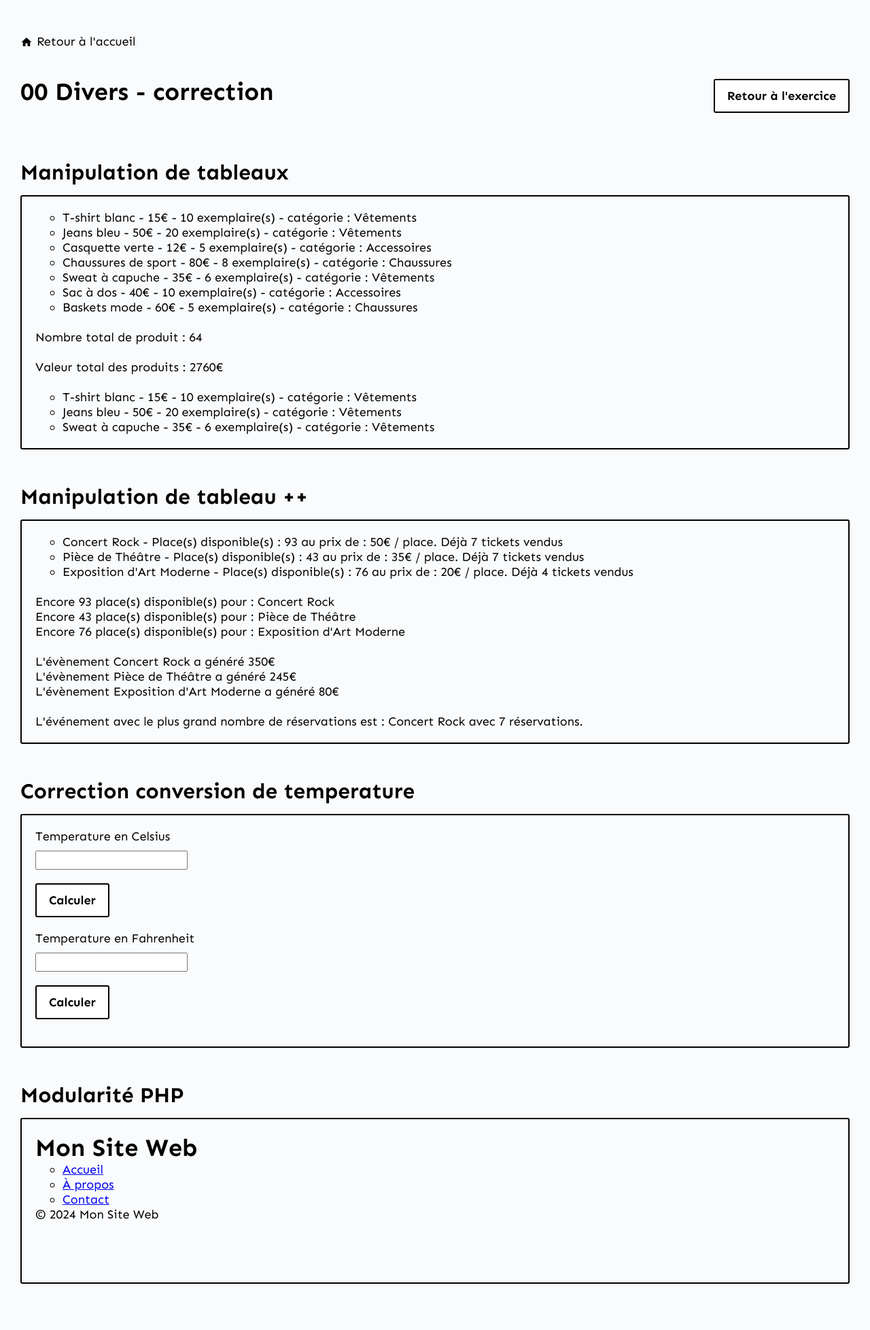
After one commit to Wagle-Studio/exercices_php, a PHP site: page /00_DIVERS/correction/index.php in a window 1280 px wide. The commit adds this page. Shown: the whole page at 68% size. Run offline with PHP 8.4, Linux system fonts and the light colour scheme.

Commit message:
Add 00 PHP divers

```diff
--- /dev/null
+++ b/00_DIVERS/components/footer.php
@@ -0,0 +1,3 @@
+<footer>
+    <p>&copy; 2024 Mon Site Web</p>
+</footer>
--- /dev/null
+++ b/00_DIVERS/components/header.php
@@ -0,0 +1,10 @@
+<header>
+    <h1>Mon Site Web</h1>
+    <nav>
+        <ul>
+            <li><a href="index.php">Accueil</a></li>
+            <li><a href="about.php">À propos</a></li>
+            <li><a href="contact.php">Contact</a></li>
+        </ul>
+    </nav>
+</header>
--- /dev/null
+++ b/00_DIVERS/correction/index.php
@@ -0,0 +1,272 @@
+<?php
+require_once "./../../config.php";
+?>
+
+<!DOCTYPE html>
+<html lang="fr">
+
+<head>
+    <meta charset="UTF-8" />
+    <meta http-equiv="X-UA-Compatible" content="IE=edge" />
+    <meta name="viewport" content="width=device-width, initial-scale=1.0" />
+    <link rel="stylesheet" href="<?php echo BASE_URL . "/assets/styles/global.css" ?>" />
+    <link rel="stylesheet" href="<?php echo BASE_URL . "/assets/styles/app.css" ?>" />
+    <link rel="stylesheet" href="<?php echo BASE_URL . "/assets/styles/exercice.css" ?>" />
+    <link rel="stylesheet" href="<?php echo BASE_URL . "/00_DIVERS/assets/styles.css" ?>" />
+    <title>00 Divers - correction</title>
+</head>
+
+<body>
+    <main>
+        <div class="appExerciceHeader">
+            <svg
+                stroke="currentColor"
+                fill="currentColor"
+                stroke-width="0"
+                viewBox="0 0 24 24">
+                <path fill="none" d="M0 0h24v24H0z"></path>
+                <path d="M10 20v-6h4v6h5v-8h3L12 3 2 12h3v8z"></path>
+            </svg>
+            <a href="<?php echo BASE_URL . "/index.php"; ?>">Retour à l'accueil</a>
+        </div>
+        <article class="exercicePlayground">
+            <div class="exerciceHeader">
+                <div class="exerciceToolbar">
+                    <div class="exerciceToolbarLeftboxStorage">
+                        <h1>00 Divers - correction</h1>
+                    </div>
+                    <a href="<?php echo BASE_URL . "/00_DIVERS/index.php"; ?>" class="button">Retour à l'exercice</a>
+                </div>
+            </div>
+            <ul class="exerciceList">
+                <li>
+                    <section class="exercice">
+                    <h2 class="exerciceTitle">Manipulation de tableaux</h2>
+                        <div class="exerciceboxStorage">
+                            <?php
+                            $inventaire = [
+                                ['nom' => 'T-shirt blanc', 'prix' => 15.00, 'quantité' => 10, 'catégorie' => 'Vêtements'],
+                                ['nom' => 'Jeans bleu', 'prix' => 50.00, 'quantité' => 20, 'catégorie' => 'Vêtements'],
+                                ['nom' => 'Casquette verte', 'prix' => 12.00, 'quantité' => 5, 'catégorie' => 'Accessoires'],
+                                ['nom' => 'Chaussures de sport', 'prix' => 80.00, 'quantité' => 8, 'catégorie' => 'Chaussures'],
+                                ['nom' => 'Sweat à capuche', 'prix' => 35.00, 'quantité' => 6, 'catégorie' => 'Vêtements'],
+                                ['nom' => 'Sac à dos', 'prix' => 40.00, 'quantité' => 10, 'catégorie' => 'Accessoires'],
+                                ['nom' => 'Baskets mode', 'prix' => 60.00, 'quantité' => 5, 'catégorie' => 'Chaussures'],
+                            ];
+
+                            echo ('<ul>');
+                            foreach ($inventaire as $item) {
+                                echo ("<li>" . $item['nom'] . " - " . $item['prix'] . "€ - " . $item['quantité'] . " exemplaire(s) - catégorie : " . $item['catégorie'] . "</li>");
+                            }
+                            echo ('</ul>');
+
+                            $totalProduct = 0;
+
+                            echo ('</br>');
+
+                            foreach ($inventaire as $item) {
+                                $totalProduct = $totalProduct + $item['quantité'];
+                            }
+
+                            echo ("<p>Nombre total de produit : " . $totalProduct . "</p>");
+
+                            echo ('</br>');
+
+                            $totalProductValue = 0;
+
+                            foreach ($inventaire as $item) {
+                                $totalProductValue = $totalProductValue + ($item['quantité'] * $item['prix']);
+                            }
+
+                            echo ("<p>Valeur total des produits : " . $totalProductValue . "€</p>");
+
+                            echo ('</br>');
+
+                            echo ('<ul>');
+                            foreach ($inventaire as $item) {
+                                if ($item['catégorie'] === 'Vêtements') {
+                                    echo ("<li>" . $item['nom'] . " - " . $item['prix'] . "€ - " . $item['quantité'] . " exemplaire(s) - catégorie : " . $item['catégorie'] . "</li>");
+                                }
+                            }
+                            echo ('</ul>');
+                            ?>
+                        </div>
+                    </section>
+                </li>
+                <li>
+                    <section class="exercice">
+                        <h2 class="exerciceTitle">Manipulation de tableau ++</h2>
+                        <div class="exerciceboxStorage">
+                            <?php
+                            $evenements = [
+                                [
+                                    'nom' => 'Concert Rock',
+                                    'placesDisponibles' => 100,
+                                    'prix' => 50.00,
+                                    'reservations' => [
+                                        ['nom' => 'Alice', 'nombreBillets' => 2],
+                                        ['nom' => 'Bob', 'nombreBillets' => 5],
+                                    ],
+                                ],
+                                [
+                                    'nom' => 'Pièce de Théâtre',
+                                    'placesDisponibles' => 50,
+                                    'prix' => 35.00,
+                                    'reservations' => [
+                                        ['nom' => 'Charlie', 'nombreBillets' => 3],
+                                        ['nom' => 'Diana', 'nombreBillets' => 4],
+                                    ],
+                                ],
+                                [
+                                    'nom' => 'Exposition d\'Art Moderne',
+                                    'placesDisponibles' => 80,
+                                    'prix' => 20.00,
+                                    'reservations' => [
+                                        ['nom' => 'Eva', 'nombreBillets' => 2],
+                                        ['nom' => 'Frank', 'nombreBillets' => 2],
+                                    ],
+                                ],
+                            ];
+
+                            echo ('<ul>');
+                            foreach ($evenements as $evenement) {
+                                $eventName = $evenement['nom'];
+                                $eventPrice = $evenement['prix'];
+                                $eventTotalBookedTicket = 0;
+
+                                foreach ($evenement['reservations'] as $reservertion) {
+                                    $eventTotalBookedTicket = $eventTotalBookedTicket + $reservertion['nombreBillets'];
+                                }
+
+                                $eventTotalAvailableTicket = $evenement['placesDisponibles'] - $eventTotalBookedTicket;
+
+                                echo ("<li>" . $eventName . " - Place(s) disponible(s) : " . $eventTotalAvailableTicket . " au prix de : " . $eventPrice . "€ / place. Déjà " . $eventTotalBookedTicket . " tickets vendus</li>");
+                            }
+                            echo ('</ul>');
+
+                            echo ('</br>');
+
+                            foreach ($evenements as $evenement) {
+                                $eventTotalBookedTicket = 0;
+
+                                foreach ($evenement['reservations'] as $reservertion) {
+                                    $eventTotalBookedTicket = $eventTotalBookedTicket + $reservertion['nombreBillets'];
+                                }
+
+                                $eventTotalAvailableTicket = $evenement['placesDisponibles'] - $eventTotalBookedTicket;
+
+                                echo ("<p>Encore " . $eventTotalAvailableTicket . " place(s) disponible(s) pour : " . $evenement['nom'] . "</p>");
+                            }
+
+                            echo ('</br>');
+
+                            foreach ($evenements as $evenement) {
+                                $totalEventCash = 0;
+                                $eventTicketPrice = $evenement['prix'];
+
+                                foreach ($evenement['reservations'] as $reservertion) {
+                                    $totalEventCash = $totalEventCash + ($eventTicketPrice * $reservertion['nombreBillets']);
+                                }
+
+                                $eventTotalAvailableTicket = $evenement['placesDisponibles'] - $eventTotalBookedTicket;
+
+                                echo ("<p>L'évènement " . $evenement['nom'] . " a généré " . $totalEventCash . "€</p>");
+                            }
+
+                            echo ('</br>');
+
+                            $maxReservations = 0;
+                            $eventMaxReservations = null;
+
+                            foreach ($evenements as $evenement) {
+                                $totalReservations = 0;
+
+                                foreach ($evenement['reservations'] as $reservation) {
+                                    $totalReservations += $reservation['nombreBillets'];
+                                }
+
+                                if ($totalReservations > $maxReservations) {
+                                    $maxReservations = $totalReservations;
+                                    $eventMaxReservations = $evenement;
+                                }
+                            }
+
+                            if ($eventMaxReservations !== null) {
+                                echo "<p>L'événement avec le plus grand nombre de réservations est : " . $eventMaxReservations['nom'] . " avec " . $maxReservations . " réservations.</p>";
+                            } else {
+                                echo "<p>Aucune réservation trouvée.</p>";
+                            }
+                            ?>
+                        </div>
+                    </section>
+                </li>
+                <li>
+                    <section class="exercice">
+                        <h2 class="exerciceTitle">Correction conversion de temperature</h2>
+                        <div class="exerciceboxStorage">
+                            <form class="form" method="POST">
+                                <div class="inputboxStorage">
+                                    <label for="celsiusAmount">Temperature en Celsius</label>
+                                    <input type="number" name="celsiusAmount" id="celsiusAmount">
+                                </div>
+                                <input type="submit" value="Calculer" id="celsiusAmountButton" class="button" />
+                                <div id="celsiusDetail">
+                                    <?php
+                                    if (isset($_POST) && isset($_POST["celsiusAmount"])) {
+                                        // VALEUR SAISIE PAR L'UTILISATEUR.
+                                        $celsiusAmount = $_POST["celsiusAmount"];
+
+                                        function celsiusToFahrenheit($celsius)
+                                        {
+                                            return ($celsius * 9 / 5) + 32;
+                                        }
+
+                                        echo ('<p>' . $celsiusAmount . ' celsius = ' . celsiusToFahrenheit($celsiusAmount) . ' fahrenheit</p>');
+                                    }
+
+                                    ?>
+                                </div>
+                            </form>
+                            <form class="form" method="POST">
+                                <div class="inputboxStorage">
+                                    <label for="fahrenheitAmount">Temperature en Fahrenheit</label>
+                                    <input type="number" name="fahrenheitAmount" id="fahrenheitAmount">
+                                </div>
+                                <input type="submit" value="Calculer" id="fahrenheitButton" class="button" />
+                                <div id="fahrenheitDetail">
+                                    <?php
+                                    if (isset($_POST) && isset($_POST["fahrenheitAmount"])) {
+                                        // VALEUR SAISIE PAR L'UTILISATEUR.
+                                        $fahrenheitAmount = $_POST["fahrenheitAmount"];
+
+                                        function fahrenheitToCelsius($fahreinheit)
+                                        {
+                                            return ($fahreinheit - 32) * 5 / 9;
+                                        }
+
+                                        echo ('<p>' . $fahrenheitAmount . ' fahrenheit = ' . fahrenheitToCelsius($fahrenheitAmount) . ' celsius</p>');
+                                    }
+
+                                    ?>
+                                </div>
+                            </form>
+                        </div>
+                    </section>
+                </li>
+                <li>
+                    <section class="exercice">
+                        <h2 class="exerciceTitle">Modularité PHP</h2>
+                        <div class="exerciceboxStorage">
+                            <?php
+                            include './../components/header.php';
+                            include './../components/footer.php';
+                            ?>
+                        </div>
+                    </section>
+                </li>
+            </ul>
+        </article>
+    </main>
+</body>
+
+</html>
--- a/index.php
+++ b/index.php
@@ -33,6 +33,9 @@ require_once "./config.php";
             <li>
                 <a href="<?php echo BASE_URL . "/00_PHP_DISCOVER/index.php" ?>">00 PHP discover</a>
             </li>
+            <li>
+                <a href="<?php echo BASE_URL . "/00_DIVERS/index.php" ?>">00 Divers</a>
+            </li>
         </ul>
     </main>
 </body>
```
Also changed, not shown: 00_DIVERS/assets/style.css (added, +28 -0 lines), 00_DIVERS/index.php (added, +212 -0 lines), 00_DIVERS/README.md (added).
